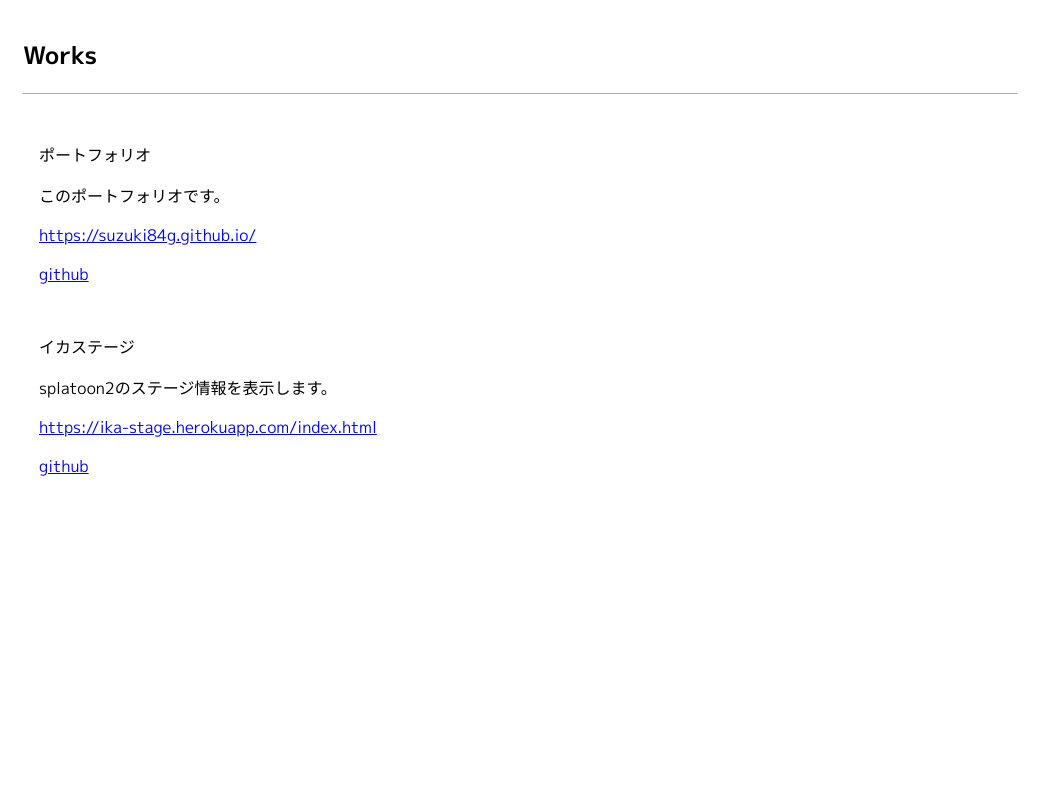
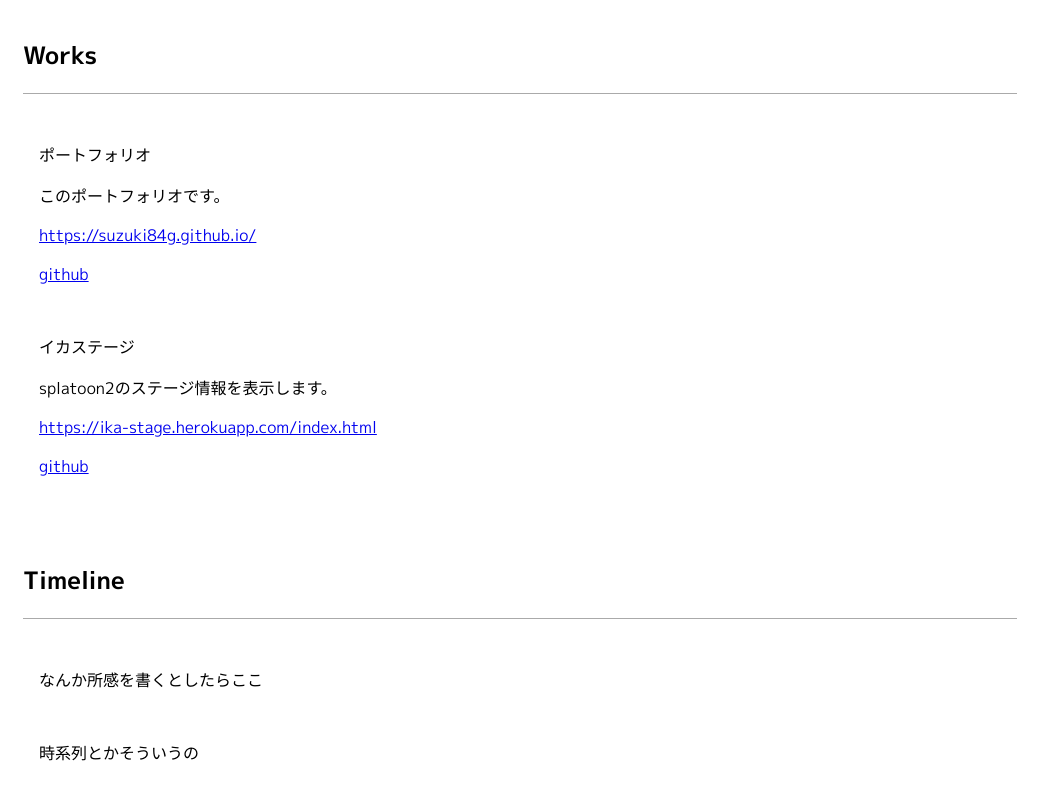
Before and after one commit to suzuki84g/-suzuki84g.github.io, a Nuxt app: page / in a window 1280 px wide. Shown: the part 1151-1951 px from the top of the page, without its empty margins (0-1057 px from the left). Before the commit the page ends 1716 px from the top, so only its background shows below. Built offline with nearby package versions, Linux system fonts and the light colour scheme.

Commit message:
timelineをinit

```diff
--- a/components/History.vue
+++ b/components/Timeline.vue
@@ -1,9 +1,18 @@
 <template>
-  <v-row class="history">
-    <v-col cols="12" class="row-title">
-      Timeline
-    </v-col>
-    <v-cal cals="10">
+  <section>
+    <div class="title">
+      <h2>Timeline</h2>
+    </div>
+    <div class="timeline-container">
+      <div class="impressions">
+        <p>なんか所感を書くとしたらここ</p>
+      </div>
+      <div class="timeline">
+        <p>時系列とかそういうの</p>
+      </div>
+    </div>
+  </section>
+  <!-- <v-cal cals="10">
     <v-simple-table>
       <thead>
         <tr>
@@ -22,8 +31,7 @@
         </tr>
       </tbody>
     </v-simple-table>
-    </v-cal>
-  </v-row>
+  </v-cal> -->
 </template>
 
 <script>
@@ -45,7 +53,11 @@ export default {
 </script>
 
 <style lang="scss">
-th {
-  white-space: nowrap;
+.timeline-container {
+  display: flex;
+  flex-direction: column;
+  .impressions {
+    margin-bottom: 1rem;
+  }
 }
 </style>
--- a/pages/index.vue
+++ b/pages/index.vue
@@ -3,7 +3,7 @@
     <Profile />
     <Skills />
     <Works />
-    <!-- <History /> -->
+    <Timeline />
     <!-- <Images /> -->
   </div>
 </template>
@@ -12,15 +12,15 @@
 import Profile from '~/components/Profile'
 import Skills from '~/components/Skills'
 import Works from '~/components/Works'
-// import History from '~/components/History'
+import Timeline from '~/components/Timeline'
 // import Images from '~/components/Images'
 
 export default {
   components: {
     Profile,
     Skills,
-    Works
-    // History,
+    Works,
+    Timeline
     // Images,
   }
 }
```
Lines whose indentation alone changed are shown as unchanged.
